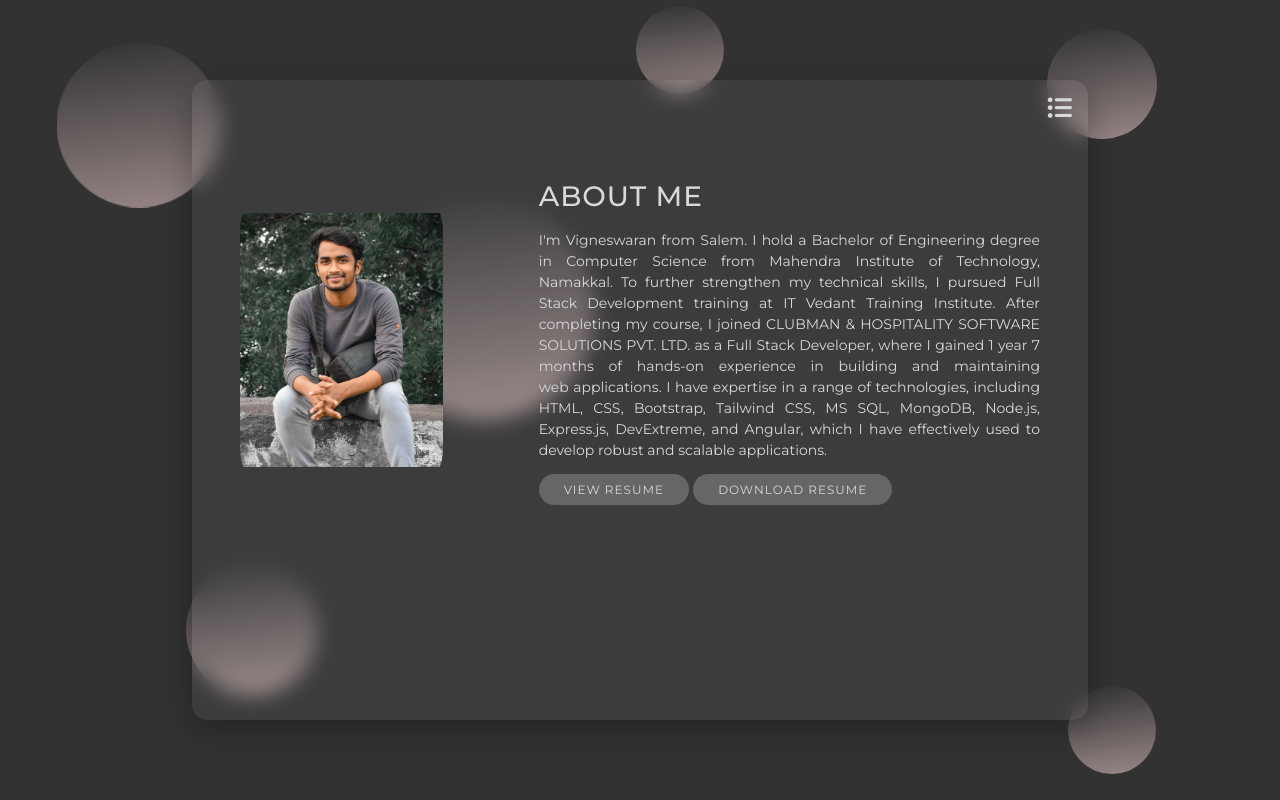
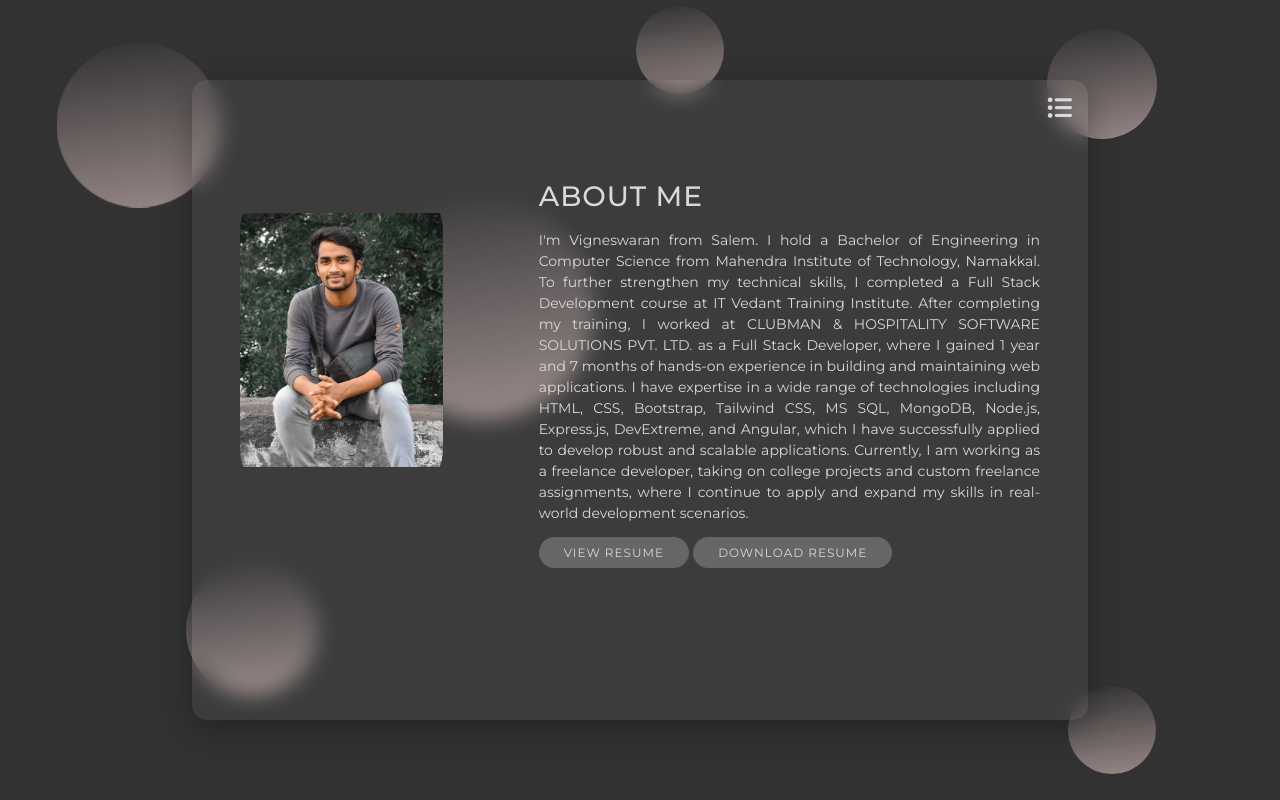
Before and after one commit to vigneswaran162/portfolio, a plain HTML site: page about.html in a window 1280 px wide. Drawn offline with nearby package versions, Linux system fonts and the light colour scheme.

Commit message:
Updated about.html and replaced resume PDF

```diff
--- a/about.html
+++ b/about.html
@@ -56,16 +56,15 @@
                     <div class="col-md-8 p-xs-3 p-md-5">
                         <h3 class="mb-3 mb-xs-1">ABOUT ME</h3>
                         <p class="mb-3 mb-xs-1 about-para ">
-                            I'm Vigneswaran from Salem.
-                            I hold a Bachelor of Engineering degree in Computer Science from Mahendra Institute of
-                            Technology, Namakkal.
-                            To further strengthen my technical skills, I pursued Full Stack Development training at IT
-                            Vedant Training Institute.
-                            After completing my course, I joined CLUBMAN & HOSPITALITY SOFTWARE SOLUTIONS PVT. LTD. as a
-                            Full Stack Developer, where I gained 1 year 7 months of hands-on experience in building and maintaining web applications.
-                            I have expertise in a range of technologies, including HTML, CSS, Bootstrap, Tailwind CSS,
-                            MS SQL, MongoDB, Node.js, Express.js, DevExtreme, and Angular, which I have effectively used
-                            to develop robust and scalable applications.
+                          I'm Vigneswaran from Salem.
+I hold a Bachelor of Engineering in Computer Science from Mahendra Institute of Technology, Namakkal.
+To further strengthen my technical skills, I completed a Full Stack Development course at IT Vedant Training Institute.
+
+After completing my training, I worked at CLUBMAN & HOSPITALITY SOFTWARE SOLUTIONS PVT. LTD. as a Full Stack Developer, where I gained 1 year and 7 months of hands-on experience in building and maintaining web applications.
+
+I have expertise in a wide range of technologies including HTML, CSS, Bootstrap, Tailwind CSS, MS SQL, MongoDB, Node.js, Express.js, DevExtreme, and Angular, which I have successfully applied to develop robust and scalable applications.
+
+Currently, I am working as a freelance developer, taking on college projects and custom freelance assignments, where I continue to apply and expand my skills in real-world development scenarios.
                             <!-- I'm Vigneswaran from Salem.
                             I have completed Bachelor of Engineering in the stream of Computer Science at Mahendra
                             Institute of Technology, Namakkal.
@@ -73,8 +72,8 @@
                             skills in Full Stack Development.
                             After completing my course, I joined the company CLUBMAN & HOSPITALITY SOFTWARE SOLUTIONS PVT. LTD. as a Full Stack Developer, where I gained 1.7 years of experience. -->
                         </p>
-                        <a class="btn1 about-btn" href="/assets/VigneswaranK(Resume).pdf" target="_blank">VIEW RESUME</a>
-                        <a class="btn1 about-btn" href="/assets/VigneswaranK(Resume).pdf" download="">DOWNLOAD RESUME</a>
+                        <a class="btn1 about-btn" href="/assets/VigneswaranKResume.pdf" target="_blank">VIEW RESUME</a>
+                        <a class="btn1 about-btn" href="/assets/VigneswaranKResume.pdf" download="">DOWNLOAD RESUME</a>
 
                     </div>
                 </div>
```
Also changed, not shown: 2 other files.
